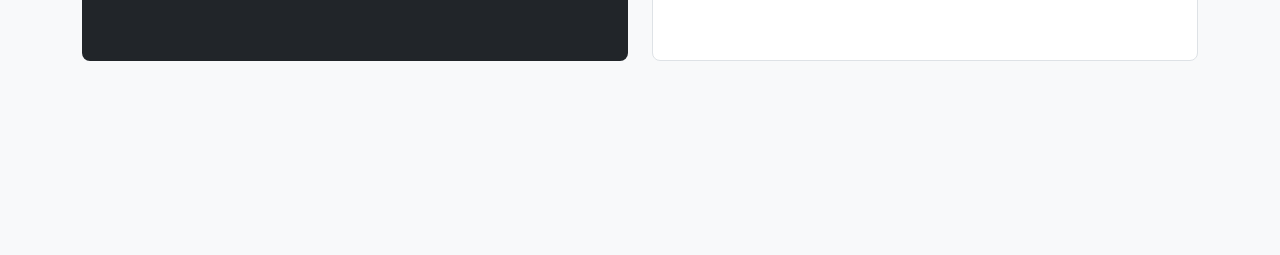
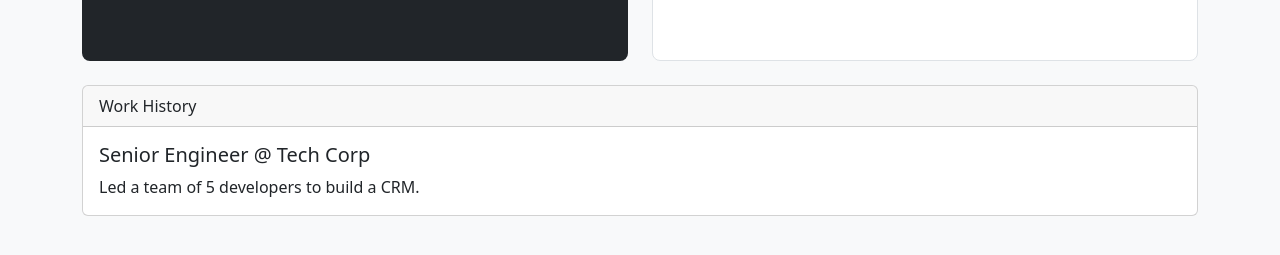
Before and after one commit to SmiChau/My-resume, a plain HTML site: page index.html in a window 1280 px wide. Shown: the part 243-498 px from the top of the page. Drawn offline with nearby package versions, Linux system fonts and the light colour scheme.

Commit message:
feat: added experience

```diff
--- a/index.html
+++ b/index.html
@@ -24,7 +24,8 @@
           <div class="h-100 p-5 text-bg-dark rounded-3">
             <h2>About Me</h2>
             <p>
-        I am passionate about writing clean code and solving complex problems thankyou.
+              I am passionate about writing clean code and solving complex
+              problems thankyou.
             </p>
           </div>
         </div>
@@ -36,8 +37,20 @@
         </div>
       </div>
 
-
       <!-- Experience Section Placeholder -->
+      <div class="row">
+        <div class="col-12">
+          <div class="card">
+            <div class="card-header">Work History</div>
+            <div class="card-body">
+              <h5 class="card-title">Senior Engineer @ Tech Corp</h5>
+              <p class="card-text">
+                Led a team of 5 developers to build a CRM.
+              </p>
+            </div>
+          </div>
+        </div>
+      </div>
     </div>
   </body>
 </html>
```
Lines whose indentation alone changed are shown as unchanged.
